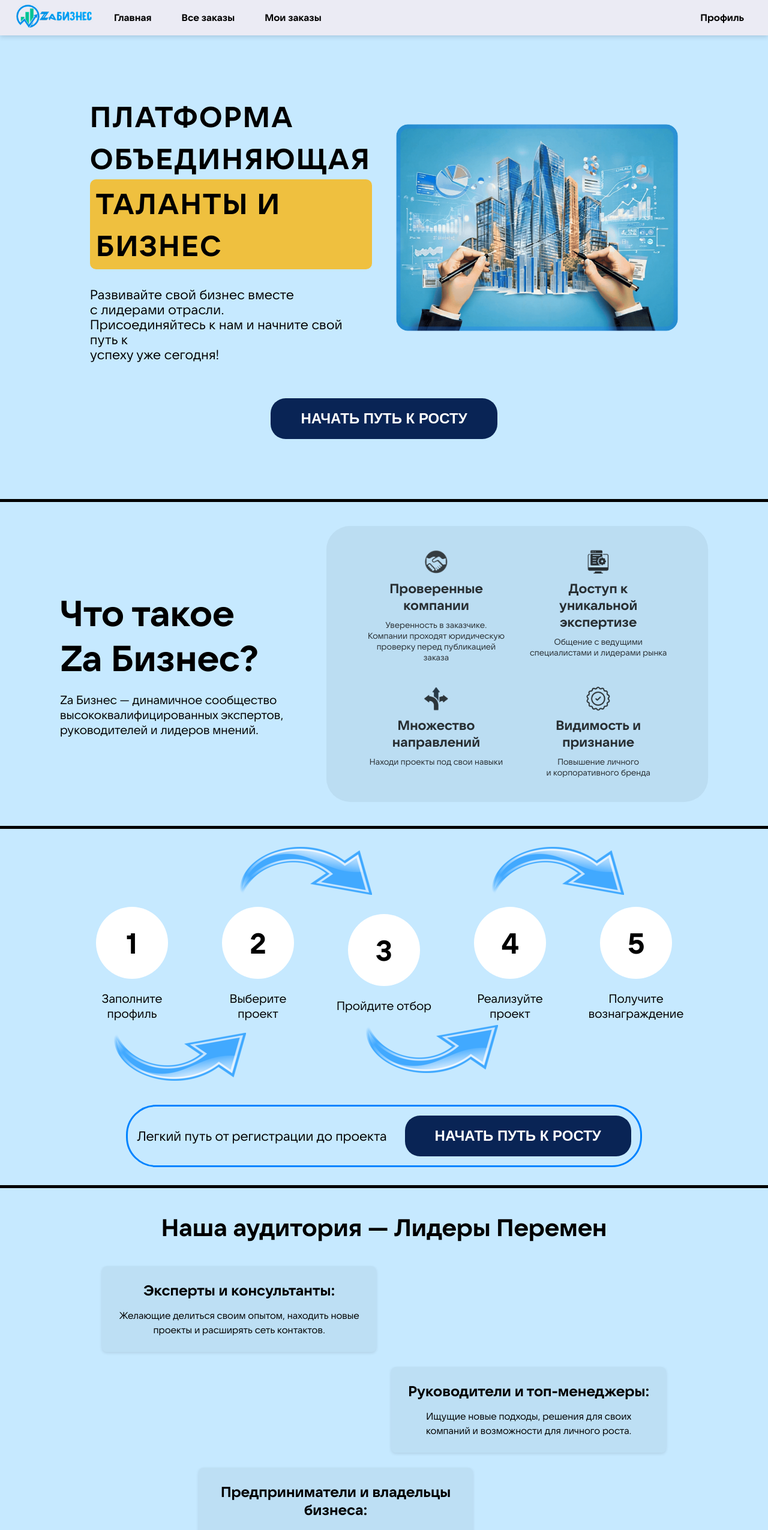
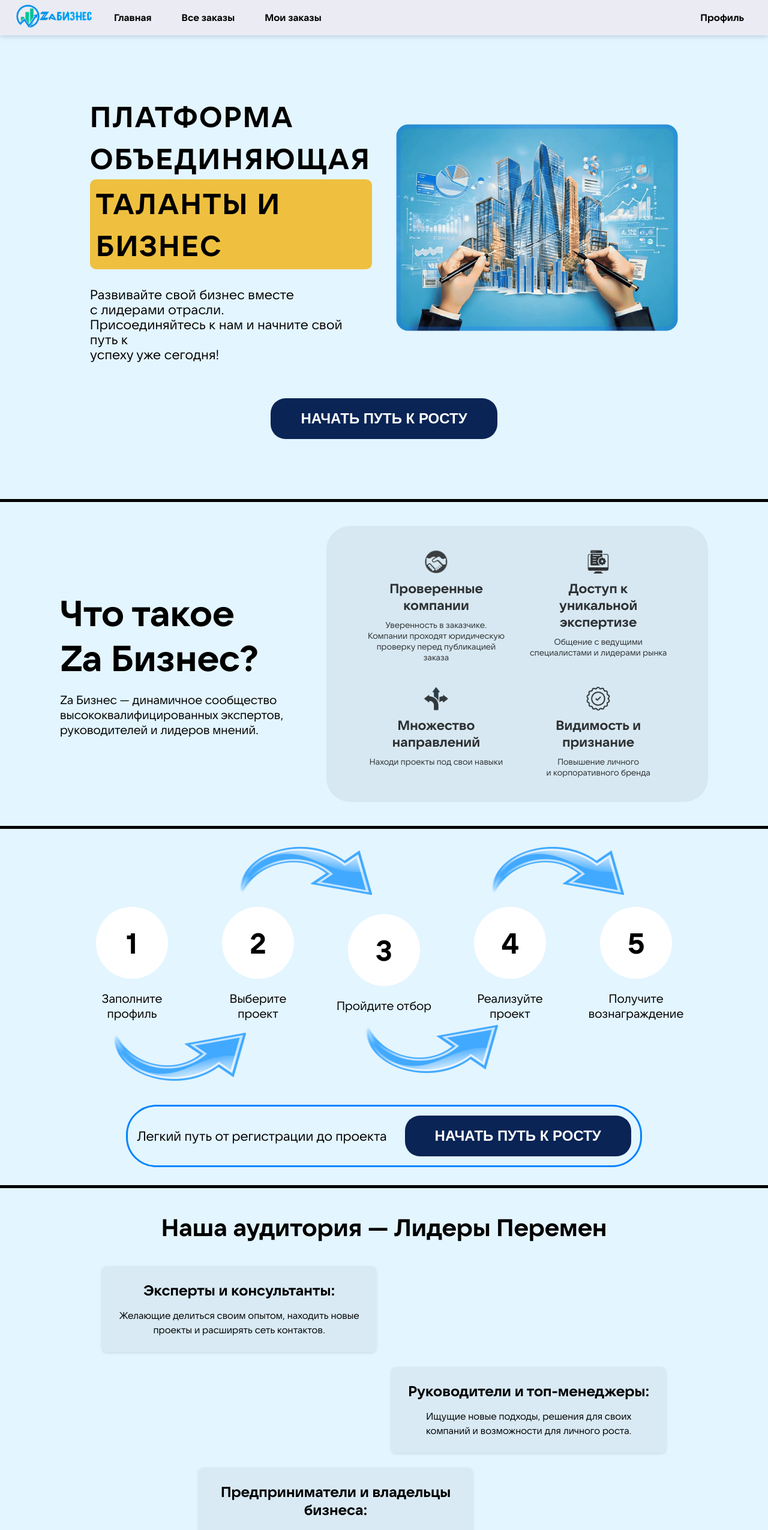
Before and after one commit to Veterjaike/B2B-Printgrad, a React (Vite) app: page / in a window 1280 px wide. Shown: the top 2551 px of the page at 60% size. Built offline with nearby package versions, Linux system fonts and the light colour scheme.

Commit message:
BG Color

```diff
--- a/src/components/home/Horizons.css
+++ b/src/components/home/Horizons.css
@@ -1,5 +1,5 @@
 .horizons {
-    background-color: #c6e9ff;
+    background-color: #e3f5ff;
     margin: 0;
     padding: 40px;
 }
--- a/src/components/home/Leaders.css
+++ b/src/components/home/Leaders.css
@@ -3,7 +3,7 @@
     max-width: 100vw;
     padding: 20px 150px;
     margin: 0;
-    background: #c6e9ff;
+    background: #e3f5ff;
     border-bottom: 5px solid #000000;
 }
 
--- a/src/components/home/MainService.css
+++ b/src/components/home/MainService.css
@@ -3,7 +3,7 @@
     max-width: 100vw;
     padding: 100px 150px;
     margin: 0;
-    background: #c6e9ff;
+    background: #e3f5ff;
     border-bottom: 5px solid #000000;
 }
 
--- a/src/components/home/Steps.css
+++ b/src/components/home/Steps.css
@@ -1,6 +1,6 @@
 .steps {
     padding: 120px 120px 30px;
-    background-color: #c6e9ff;
+    background-color: #e3f5ff;
     overflow: hidden;
     border-bottom: 5px solid #000;
     display: flex;
--- a/src/components/home/Zabiznes.css
+++ b/src/components/home/Zabiznes.css
@@ -1,5 +1,5 @@
 .zabiznes {
-    background-color: #c6e9ff;
+    background-color: #e3f5ff;
     border-bottom: 5px solid #000000;
 }
 
```
